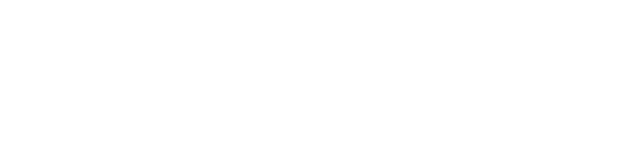
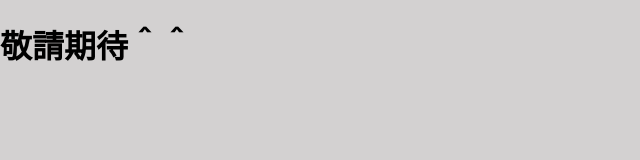
Before and after one commit to jiayus/jiayus.github.io, a plain HTML site: page index.html in a window 1280 px wide. Shown: the whole page, without its empty margins (0-640 px from the left). Drawn offline with Linux system fonts and the light colour scheme.

Commit message:
Update index.html

```diff
--- a/index.html
+++ b/index.html
@@ -6,7 +6,14 @@
     <meta http-equiv="X-UA-Compatible" content="ie=edge">
     <title>josie's</title>
 </head>
+<style>
+    body{
+            margin: 0;
+            background-color: #d3d1d1;
+        }
+</style>
 <body>
+    <h1>敬請期待＾＾</h1>
 
 </body>
 </html>
```
